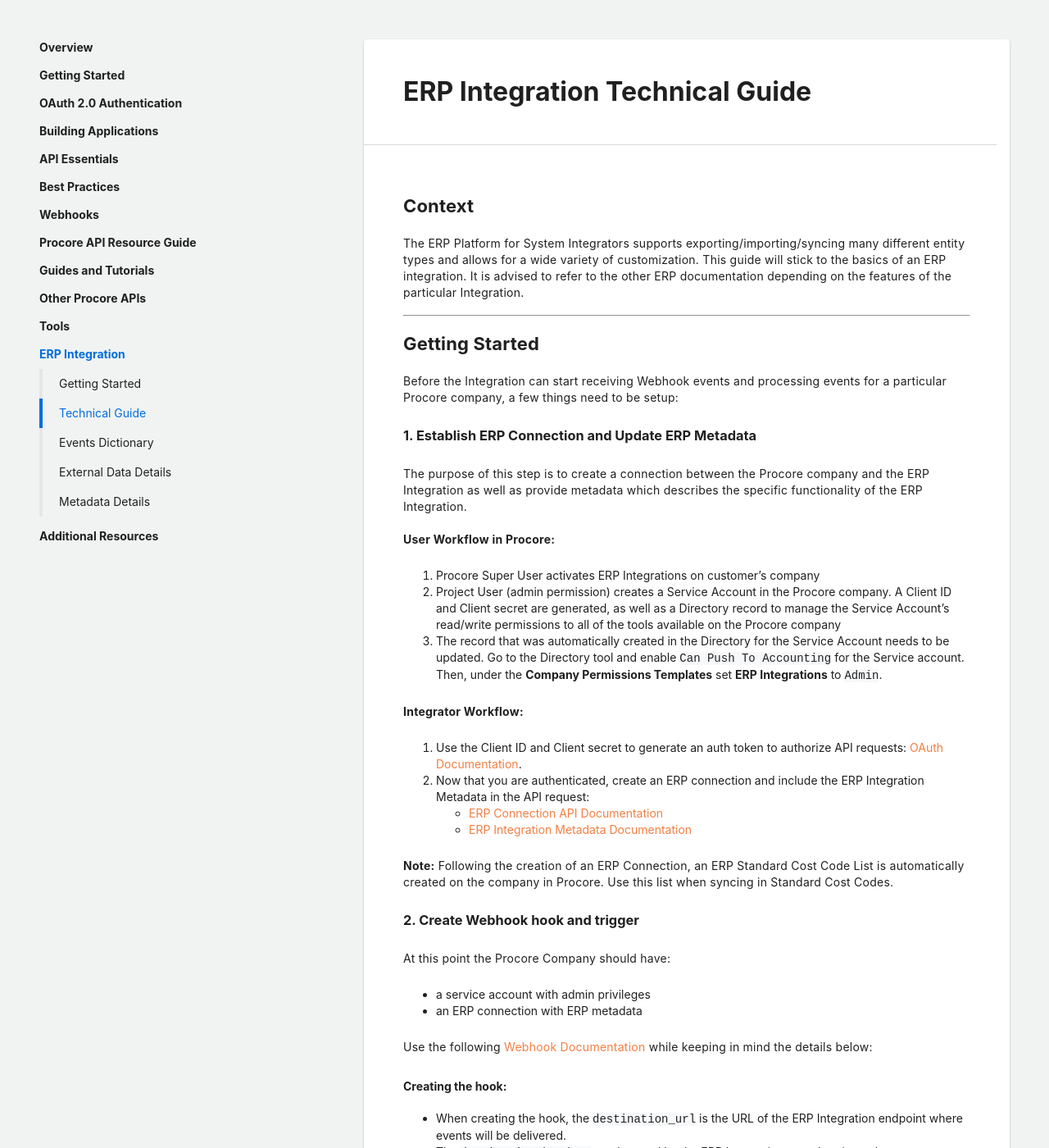
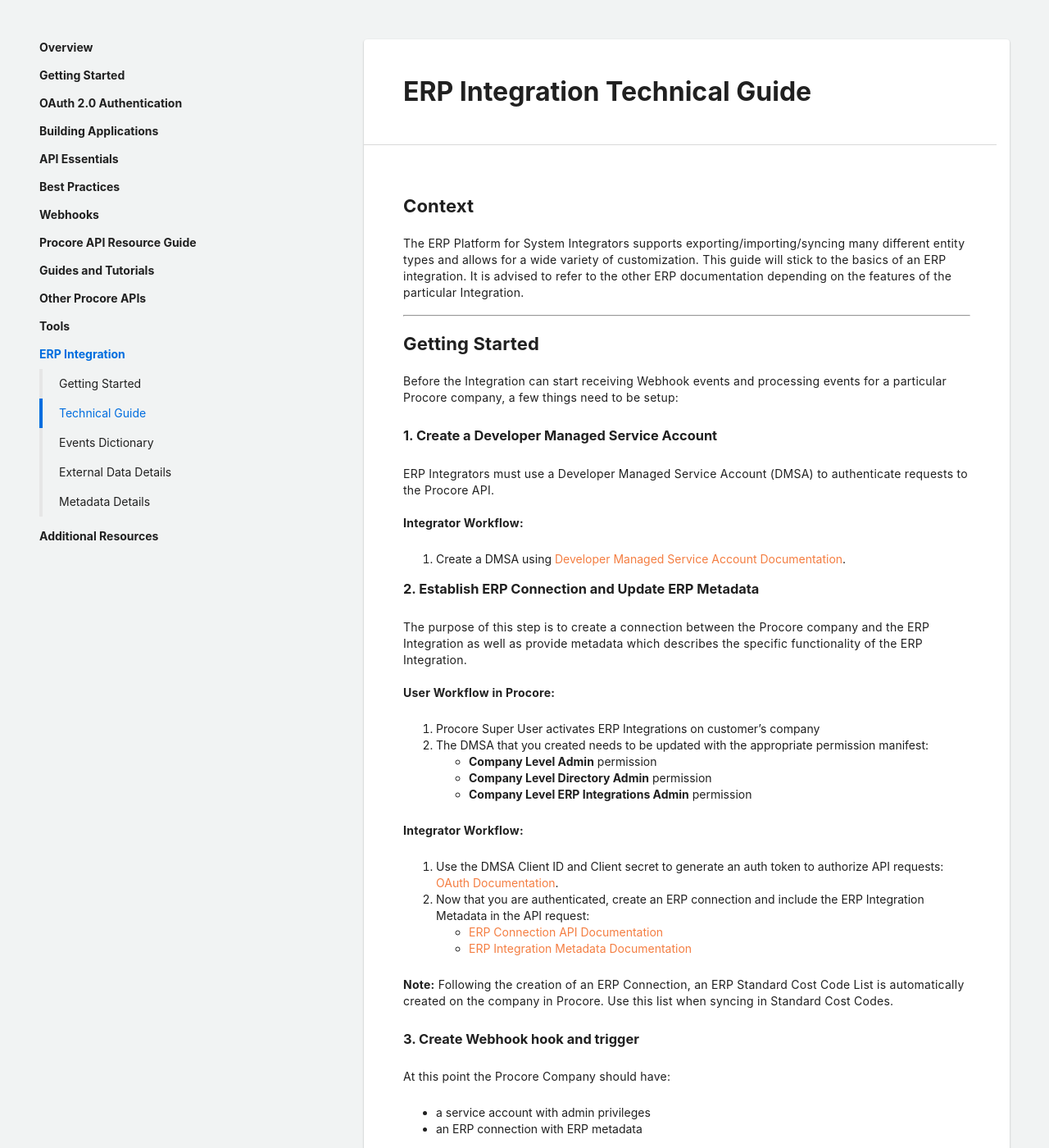
Before and after one commit to procore/documentation, a Jekyll site: the page built from erp_integration/erp_technical_guide.md, in a window 1280 px wide and 1400 px high. Shown: the whole window at 82% size. Built offline with Jekyll 4.4.1, drawn with Linux system fonts in a browser that asks for light colours.

Commit message:
include DMSA docs

```diff
--- a/erp_integration/erp_technical_guide.md
+++ b/erp_integration/erp_technical_guide.md
@@ -17,24 +17,33 @@ This guide will stick to the basics of an ERP integration. It is advised to refe
 
 Before the Integration can start receiving Webhook events and processing events for a particular Procore company, a few things need to be setup:
 
-### 1. Establish ERP Connection and Update ERP Metadata
+### 1. Create a Developer Managed Service Account
+
+ERP Integrators must use a Developer Managed Service Account (DMSA) to authenticate requests to the Procore API.
+
+**Integrator Workflow:**
+1. Create a DMSA using [Developer Managed Service Account Documentation](https://developers.procore.com/documentation/developer-managed-service-accounts).
+
+### 2. Establish ERP Connection and Update ERP Metadata
 
 The purpose of this step is to create a connection between the Procore company and the ERP Integration as well as provide metadata which describes the specific functionality of the ERP Integration.
 
 **User Workflow in Procore:**
 1. Procore Super User activates ERP Integrations on customer’s company
-2. Project User (admin permission) creates a Service Account in the Procore company. A Client ID and Client secret are generated, as well as a Directory record to manage the Service Account’s read/write permissions to all of the tools available on the Procore company
-3. The record that was automatically created in the Directory for the Service Account needs to be updated. Go to the Directory tool and enable `Can Push To Accounting` for the Service account. Then, under the **Company Permissions Templates** set **ERP Integrations** to `Admin`.
+2. The DMSA that you created needs to be updated with the appropriate permission manifest:
+* **Company Level Admin** permission
+* **Company Level Directory Admin** permission
+* **Company Level ERP Integrations Admin** permission
 
 **Integrator Workflow:**
-1. Use the Client ID and Client secret to generate an auth token to authorize API requests: [OAuth Documentation](https://developers.procore.com/documentation/oauth-client-credentials).
+1. Use the DMSA Client ID and Client secret to generate an auth token to authorize API requests: [OAuth Documentation](https://developers.procore.com/documentation/oauth-client-credentials).
 2. Now that you are authenticated, create an ERP connection and include the ERP Integration Metadata in the API request:
 * [ERP Connection API Documentation](https://developers.procore.com/reference/rest/v1/erp-connections?version=1.0#create-erp-connection-and-metadata-configuration)
 * [ERP Integration Metadata Documentation](https://developers.procore.com/documentation/erp-metadata-details)
 
 **Note:** Following the creation of an ERP Connection, an ERP Standard Cost Code List is automatically created on the company in Procore. Use this list when syncing in Standard Cost Codes.
 
-### 2. Create Webhook hook and trigger
+### 3. Create Webhook hook and trigger
 
 At this point the Procore Company should have:
 * a service account with admin privileges
```
